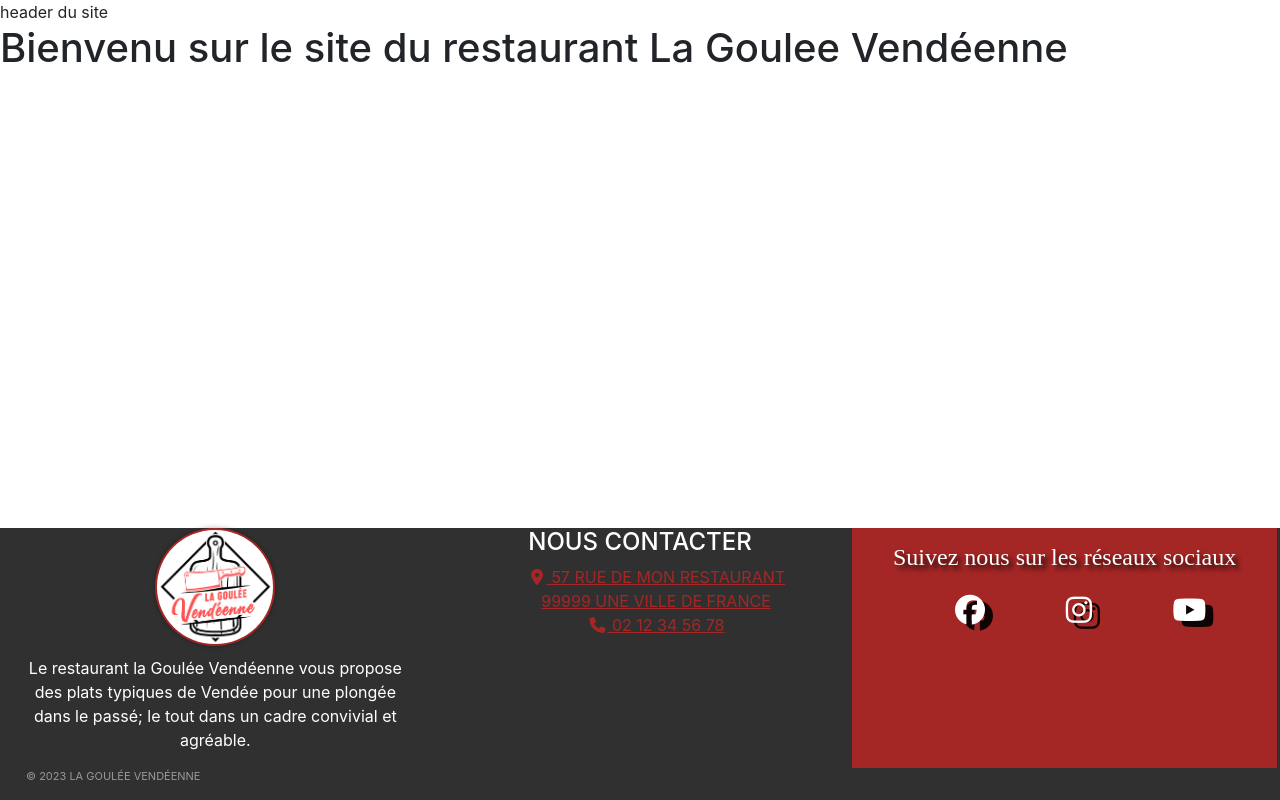
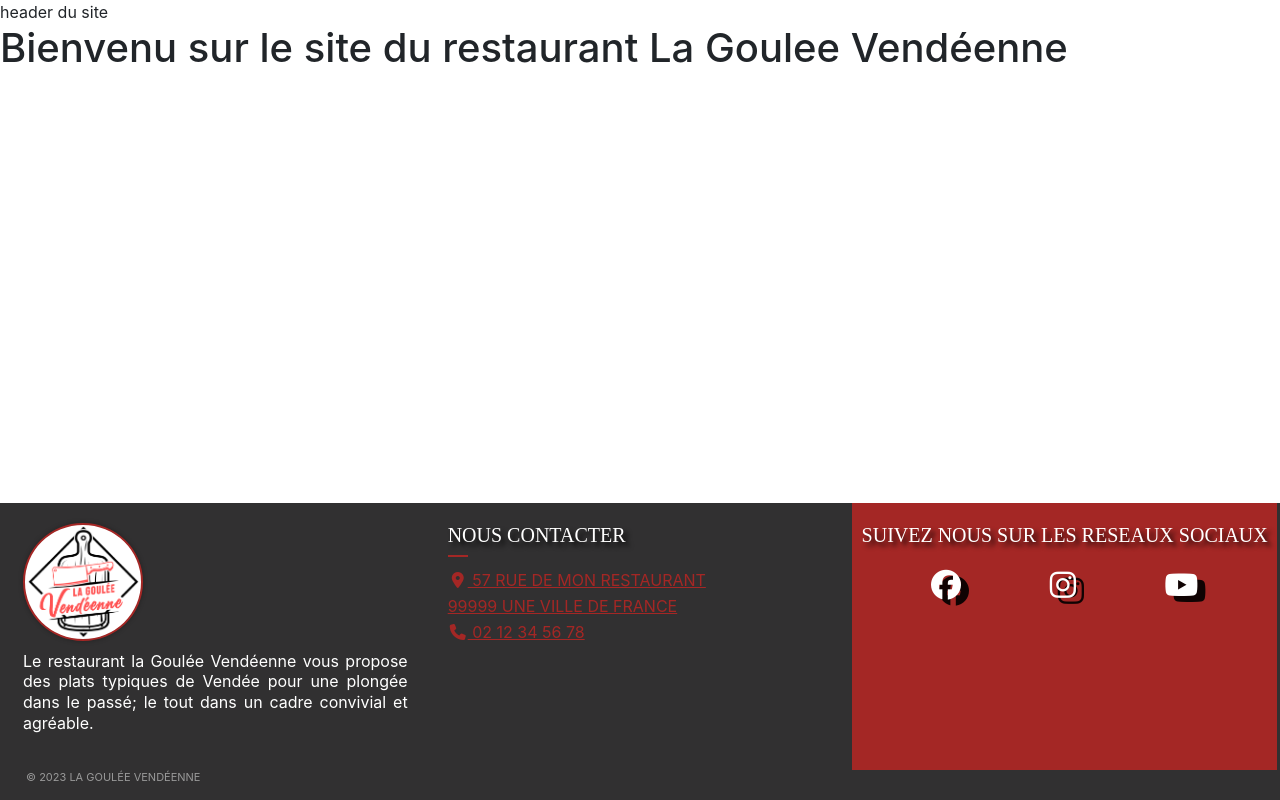
Before and after one commit to FabienTalon/LaGoulleeVendeenne, a website with bundled scripts: page index.html in a window 1280 px wide. Built offline with nearby package versions, Linux system fonts and the light colour scheme; files whose address does not match are found by name.

Commit message:
finition footer

```diff
--- a/index.html
+++ b/index.html
@@ -1,5 +1,5 @@
 <!DOCTYPE html>
-<html lang="en">
+<html lang="fr">
 <head>
     <meta charset="UTF-8">
     <meta name="viewport" content="width=device-width, initial-scale=1.0">
@@ -19,29 +19,29 @@
 
 
     <footer class='bg-dark text-white text-center footer'>
-        <div class="row">
-            <div class="col-6 col-lg-4 footer-description">
+        <div class="row footer-container">
+            <div class="col-12 col-lg-4 footer-description order-2 order-lg-1">
                 <div class="logo2">
                     <img src="images\Logo_La_goulee_vendeenne_proposition_4.png" alt="Logo Restaurant" class="img-fluid footer-logo">
                 </div>
                 <p>Le restaurant la Goulée Vendéenne vous propose des plats typiques de Vendée pour une plongée dans le passé; le tout dans un cadre convivial et agréable.</p>
             </div>
-            <div class="col-6 col-lg-4">
+            <div class="col-12 col-lg-4 footer-links order-3 order-lg-2">
                 <h4>NOUS CONTACTER</h4>
                 <ul class="footer-link-col-ul">
                     <li><a href="https://www.google.com/maps/place/Tour+M%C3%A9lusine/@46.5735107,-0.7718569,15z/data=!4m6!3m5!1s0x4806e66a21806811:0x9c461d485fdcee!8m2!3d46.5735107!4d-0.7718569!16s%2Fm%2F0b6gglr" target="_blank"><i class="fa fa-map-marker fa-fw"></i> 57 RUE DE MON RESTAURANT</br>99999 UNE VILLE DE FRANCE </a></li>
                     <li><a class="restaurant-phone" href="tel:0212345678"><i class="fa fa-phone fa-fw"></i> 02 12 34 56 78</a></li>
                 </ul>
             </div>
-            <div class="social bg-primary col-12 col-lg-4">
-                <h4>Suivez nous sur les réseaux sociaux</h4>
+            <div class="social bg-primary col-12 col-lg-4 order-1 order-lg-3">
+                <h4>SUIVEZ NOUS SUR LES RESEAUX SOCIAUX</h4>
                 <ul class="icons-social">
-                    <li><i class="fa-brands fa-xl fa-facebook"></i></li>
-                    <li><i class="fa-brands fa-xl fa-instagram"></i></li>
-                    <li><i class="fa-brands fa-xl fa-youtube"></i></li>
+                    <li><a href="https://www.facebook.com" target="_blank"></a><i class="fa-brands fa-xl fa-facebook"></i></a></li>
+                    <li><a href="https://www.instagram.com" target="_blank"></a><i class="fa-brands fa-xl fa-instagram"></i></a></li>
+                    <li><a href="https://www.youtube.com" target="_blank"></a><i class="fa-brands fa-xl fa-youtube"></i></a></li>
                 </ul>
             </div>
-            <div class="col-12">
+            <div class="col-12 order-4">
                 <p class="copyright"> © 2023 LA GOULÉE VENDÉENNE </p>
             </div>
         </div>
--- a/scss/main.scss
+++ b/scss/main.scss
@@ -12,8 +12,45 @@ footer.footer{
     bottom: 0;
     width: 100%;
 }
+.footer-links{
+    position: relative;
+    padding: 20px;
+    text-align: justify;
+}
 
-.footer-logo {
+.footer-description{
+    padding: 20px;
+}
+
+.footer-container{
+    display: flex;
+    flex-wrap: wrap;
+}
+
+.footer-container p {
+    line-height: 1.3;
+    text-align: justify;
+}
+
+.footer-container .footer-links h4 {
+    position: relative;
+    margin-bottom: 20px;
+    font-size: 20px;
+    font-family: Gudea, serif;
+    text-shadow: 4px 4px 5px rgba(0, 0, 0, 0.9);
+}
+
+footer .footer-container .footer-links h4:after {
+    content: "";
+    width: 20px;
+    height: 2px;
+    position: absolute;
+    left: 0;
+    bottom: -10px;
+    background-color: #a42725;
+}
+
+.logo2 {
     width: 120px;
     height: auto;
     border: 2px solid #a42725;
@@ -34,10 +71,19 @@ footer.footer{
 
 ul{
     list-style: none;
+    padding: 0;
+    margin: 0;
 }
+
 li{
     margin: 0 10px;
 }
+
+.footer-links li {
+    line-height: 26px;
+    margin: 0;
+}
+
 .icons-social {
     display: flex;
     justify-content: space-evenly;
@@ -46,11 +92,13 @@ li{
 }
 
 .social{
-    padding: 15px 0;
+    padding: 20px 0;
+    text-align: center;
 }
 
 .social h4 {
     padding-bottom: 15px;
+    font-size: 20px;
     font-family: Gudea, serif;
     text-shadow: 4px 4px 5px rgba(0, 0, 0, 0.9);
 }
```
Also changed, not shown: scss/main.css, 1 other file.
